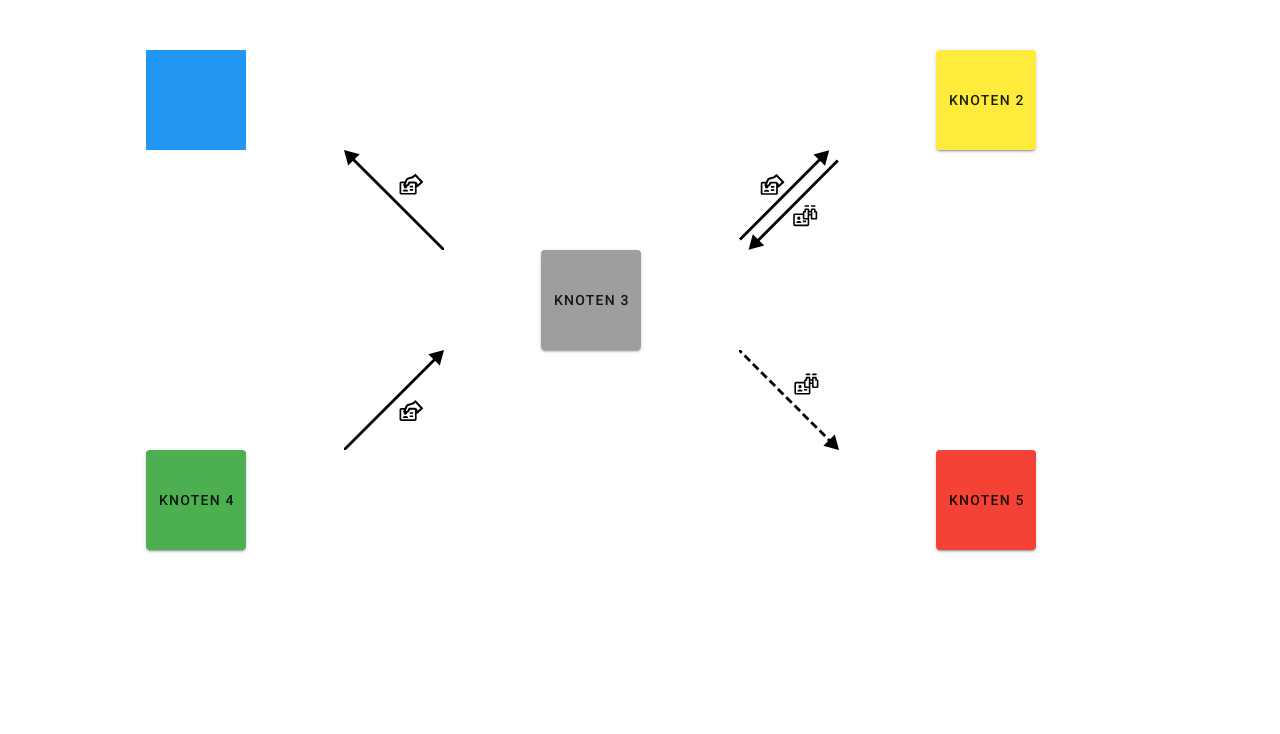
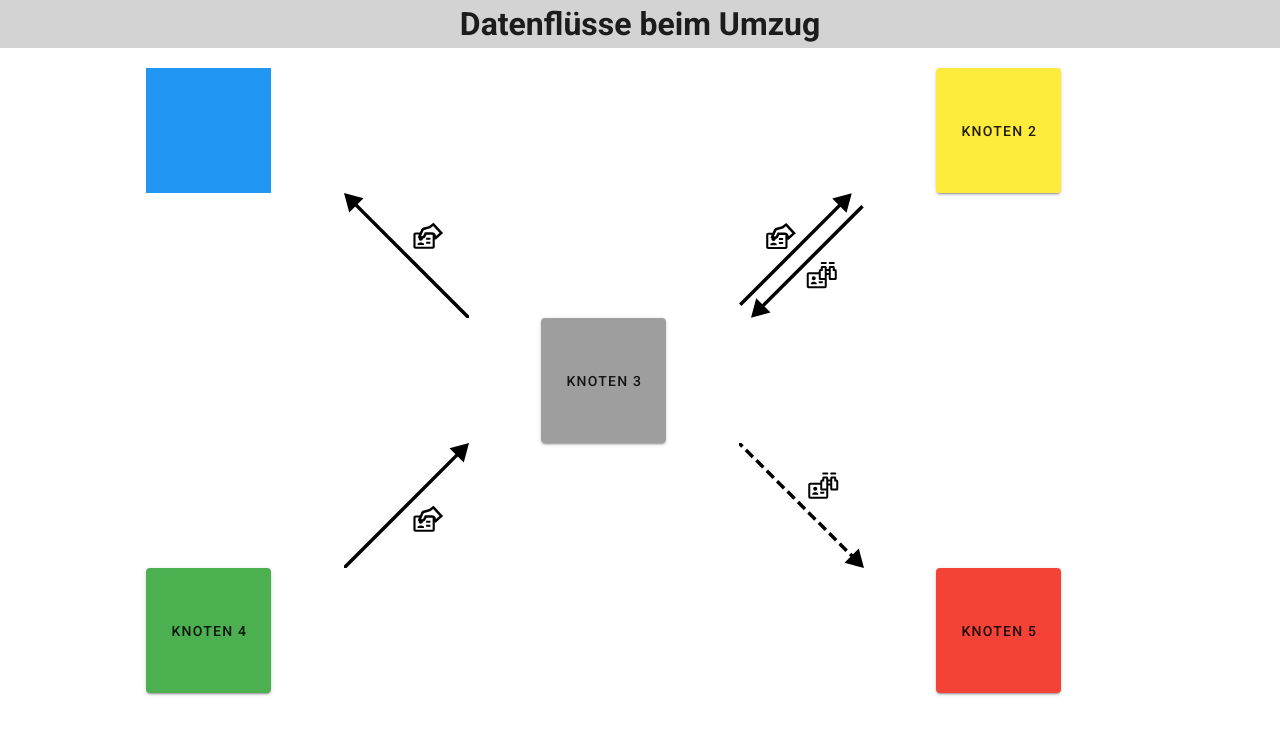
Before and after one commit to skatefasteatass/bachelorarbeit, a Vue app: page / in a window 1280 px wide. Shown: the top 734 px of the page. Built offline with nearby package versions, Linux system fonts and the light colour scheme.

Commit message:
added header component, minor fixes to nodes

```diff
--- a/src/App.vue
+++ b/src/App.vue
@@ -1,12 +1,13 @@
 <template>
   <v-app>
+    <Header />
     <div>
-      <v-container style="margin-top:50px">
+      <v-container>
 
     <!-- Row 1 -->
         <v-layout row justify-center>
           <v-flex xs2 sm2 md2 lg2 xl2>
-            <v-sheet color="blue" style="width:100px; height:100px">   </v-sheet>
+            <v-sheet color="blue" style="width:125px; height:125px">   </v-sheet>
           </v-flex>
 
           <v-flex xs2 sm2 md2 lg2 xl2>
@@ -22,7 +23,7 @@
           </v-flex>
 
           <v-flex xs2 sm2 md2 lg2 xl2>
-            <v-btn outline color="yellow" style="width:100px; height:100px" xs2 sm2 md2 lg2 xl2>
+            <v-btn outline color="yellow" style="width:125px; height:125px" xs2 sm2 md2 lg2 xl2>
               <span>Knoten 2</span>
             </v-btn>
           </v-flex>
@@ -38,8 +39,8 @@
             <v-img
             src="./assets/oben_links.svg"
             alt="arrow upper left side"
-            max-height="100px"
-            max-width="100px"
+            max-height="125px"
+            max-width="125px"
             >
             </v-img>
           </v-flex>
@@ -52,8 +53,8 @@
             <v-img
             src="./assets/oben_rechts.svg"
             alt="arrow upper right side"
-            max-height="100px"
-            max-width="100px"
+            max-height="125px"
+            max-width="125px"
             >
             </v-img>
           </v-flex>
@@ -74,7 +75,7 @@
           </v-flex>
 
           <v-flex xs2 sm2 md2 lg2 xl2>
-            <v-btn outline color="grey" style="width:100px; height:100px">
+            <v-btn outline color="grey" style="width:125px; height:125px">
               <span>Knoten 3</span>
             </v-btn>
           </v-flex>
@@ -98,8 +99,8 @@
             <v-img
             src="./assets/unten_links.svg"
             alt="arrow lower left side"
-            max-height="100px"
-            max-width="100px"
+            max-height="125px"
+            max-width="125px"
             >
             </v-img>
           </v-flex>
@@ -112,8 +113,8 @@
             <v-img
             src="./assets/unten_rechts.svg"
             alt="arrow lower right side"
-            max-height="100px"
-            max-width="100px"
+            max-height="125px"
+            max-width="125px"
             >
             </v-img>
           </v-flex>
@@ -127,7 +128,7 @@
         <v-layout row justify-center>
 
           <v-flex xs2>
-            <v-btn outline color="green" style="width:100px; height:100px">
+            <v-btn outline color="green" style="width:125px; height:125px">
               <span>Knoten 4</span>
             </v-btn>
           </v-flex>
@@ -144,8 +145,8 @@
 
           </v-flex>
 
-          <v-flex xs2 sm2 md2 lg2 xl2 justify-left>
-            <v-btn outline color="red" style="width:100px; height:100px">
+          <v-flex xs2 sm2 md2 lg2 xl2 >
+            <v-btn outline color="red" style="width:125px; height:125px;">
               <span>Knoten 5</span>
             </v-btn>
           </v-flex>
@@ -157,8 +158,19 @@
 </template>
 
 <script>
+import Header from './Components/Header.vue'
 
 export default {
   name: 'App',
+  components:{
+    Header,
+  },
 };
 </script>
+
+<style scoped>
+v-btn {
+width:125px;
+height:125px;
+}
+</style>>
--- /dev/null
+++ b/src/Components/Header.vue
@@ -0,0 +1,21 @@
+<template>
+    <header>
+        <h1>Datenflüsse beim Umzug</h1>
+    </header>
+</template>
+
+<script>
+export default {
+    name: 'Header',
+}
+</script>
+
+<style scoped>
+header {
+    display:flex;
+    margin-bottom:20px;
+    display:flex;
+    justify-content: center;
+    background-color: lightgrey;
+}
+</style>
```
